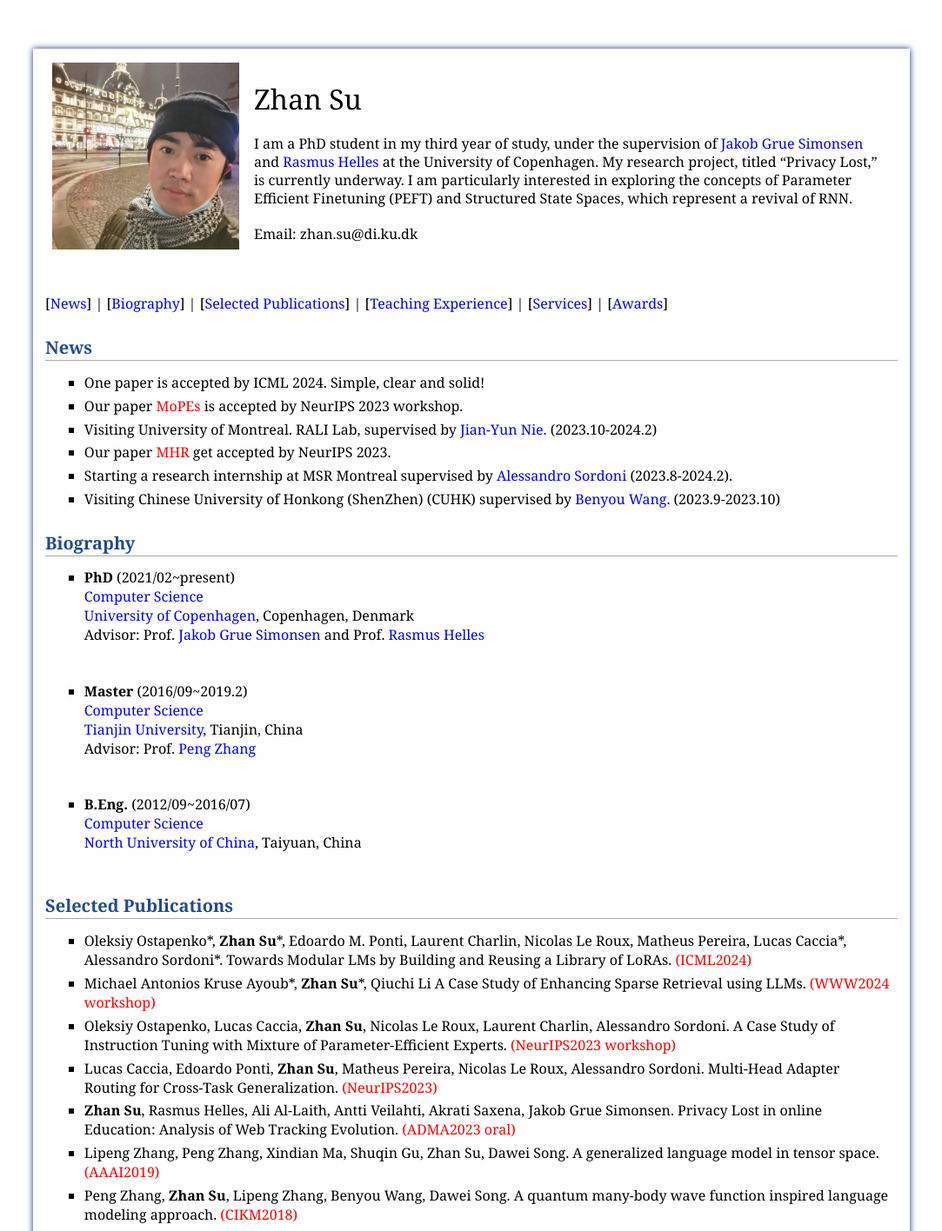
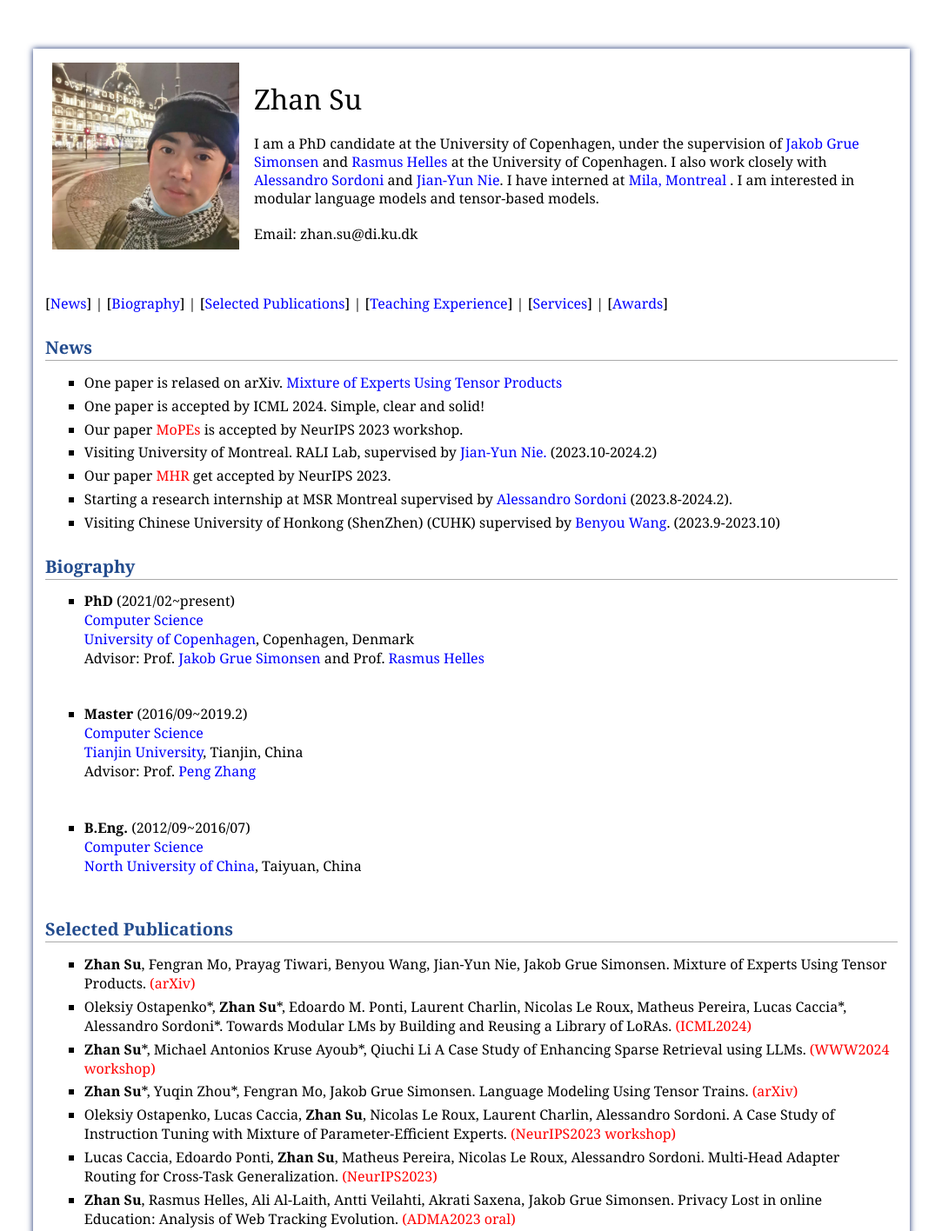
Before and after one commit to shuishen112/zhansu.github.io, a plain HTML site: page index.html in a window 1280 px wide. Shown: the top 1416 px of the page at 87% size, without its empty margins (98-1181 px from the left). Drawn offline with nearby package versions, Linux system fonts and the light colour scheme.

Commit message:
add index

```diff
--- a/index.html
+++ b/index.html
@@ -27,20 +27,21 @@
 							<font size="6">Zhan Su </font></a><br />
 							<br />
 
-							I am a PhD student in my third year of study, under the supervision of
+							I am a PhD candidate at the University of Copenhagen, under the supervision of
 							<a href="http://hjemmesider.diku.dk/~simonsen/">Jakob Grue Simonsen</a>
 							and <a href="https://scholar.google.com/citations?user=6-o19BkAAAAJ&hl=en">Rasmus Helles</a>
 							at the
-							University of Copenhagen.
-							My research project, titled “Privacy Lost,” is currently underway. I am particularly
-							interested in exploring the concepts of Parameter Efficient Finetuning (PEFT) and Structured
-							State Spaces, which represent a revival of RNN.
-
-							<br><br />
+							University of Copenhagen. I also work closely with <a
+								href="https://scholar.google.it/citations?user=DJon7w4AAAAJ&hl=en">Alessandro
+								Sordoni</a> and <a
+								href="https://recherche.umontreal.ca/english/our-researchers/professors-directory/researcher/is/in14445/">Jian-Yun
+								Nie</a>. I have interned at <a href="https://mila.quebec/en"> Mila,
+								Montreal
+							</a>. I am interested in modular language models and tensor-based models.
 
 							<!-- I am a postdoctoral scholar in the Department of Electrical and Computer Engineering,
 							Northwestern University.<br><br /> -->
-
+							<br><br />
 							Email: zhan.su@di.ku.dk <br />
 
 
@@ -62,6 +63,8 @@
 					<h2>News</h2>
 				</A>
 				<ul>
+					<li> One paper is relased on arXiv. <a href="https://arxiv.org/pdf/2405.16671"> Mixture of Experts
+							Using Tensor Products</a>
 					<li> One paper is accepted by ICML 2024. Simple, clear and solid!</li>
 					<li> Our paper <font color="#FF0000">MoPEs</font> is accepted by NeurIPS 2023 workshop. </li>
 					<li> Visiting University of Montreal. RALI Lab, supervised by <a
@@ -143,14 +146,23 @@
 					<h2>Selected Publications</h2>
 				</A>
 				<ul>
+					<li> <b>Zhan Su</b>, Fengran Mo, Prayag Tiwari, Benyou Wang, Jian-Yun Nie, Jakob Grue
+						Simonsen.
+						Mixture of Experts Using Tensor Products. <font color="#FF0000">(arXiv)</font>
 					<li>
 						Oleksiy Ostapenko*, <b>Zhan Su</b>*, Edoardo M. Ponti, Laurent Charlin, Nicolas Le Roux, Matheus
 						Pereira, Lucas Caccia*, Alessandro Sordoni*. Towards
 						Modular LMs by Building and Reusing a
 						Library of LoRAs. <font color="#FF0000">(ICML2024)</font>
 					</li>
-					<li>Michael Antonios Kruse Ayoub*, <b>Zhan Su</b>*, Qiuchi Li A Case Study of Enhancing Sparse
+					<li><b>Zhan Su</b>*, Michael Antonios Kruse Ayoub*, Qiuchi Li A Case Study of Enhancing Sparse
 						Retrieval using LLMs. <font color="#FF0000">(WWW2024 workshop)</font>
+					</li>
+					<li>
+						<b>Zhan Su</b>*, Yuqin Zhou*, Fengran Mo, Jakob Grue Simonsen. Language Modeling Using Tensor
+						Trains.
+						<font color="#FF0000">(arXiv)
+						</font>
 					</li>
 					<li>Oleksiy Ostapenko, Lucas Caccia, <b>Zhan Su</b>, Nicolas Le Roux, Laurent Charlin, Alessandro
 						Sordoni.
@@ -233,6 +245,7 @@
 				<font size="3">
 					<ul>
 						<li>NAACL2024 reviewer</li>
+						<li>CIKM2024 reviewer</li>
 					</ul>
 				</font>
 				<br />
@@ -273,7 +286,7 @@
 				</A>
 				<font size="3">
 					<ul>
-						<li>PhD Scholarship, University of Copenhagen, 2021-2024 </li>
+						<li>PhD Scholarship (1,600,000 DKK), University of Copenhagen, 2021-2024 </li>
 					</ul>
 				</font>
 
```
